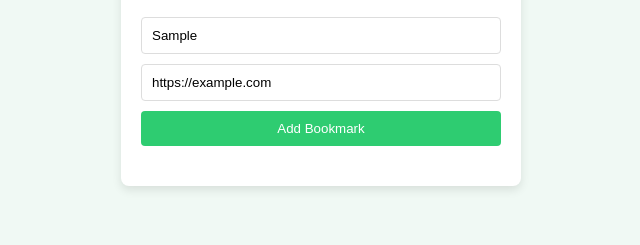
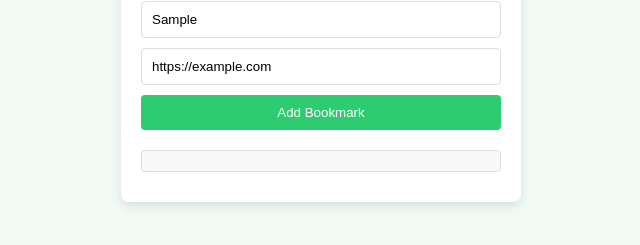
Before and after one commit to YAKSHMEHTA/PracticeJS, a plain HTML site: page BookmarkerSaver/index.html in a window 1280 px wide. Both pictures are taken after typing "Sample", "https://example.com" into the empty fields and a click on the button "Add Bookmark". Shown: the part 337-582 px from the top of the page, without its empty margins (319-959 px from the left). Drawn offline with Linux system fonts and the light colour scheme.

Commit message:
Bookmark el

```diff
--- a/BookmarkerSaver/script.js
+++ b/BookmarkerSaver/script.js
@@ -0,0 +1,14 @@
+const bookmarkName = document.getElementById("bookmark-name");
+const bookmarkUrl = document.getElementById("bookmark-url");
+const submitButtom = document.getElementById("add-bookmark");
+const container = document.getElementById("bookmark-list");
+
+submitButtom.addEventListener("click",(e)=>{
+    let name = bookmarkName.value;
+    let url = bookmarkUrl.value;
+
+    let li = document.createElement("li");
+    li.id = "bookmark-list";
+    container.appendChild(li)
+
+})
```
Also changed, not shown: BookmarkerSaver/index.html (+0 -1 lines).
